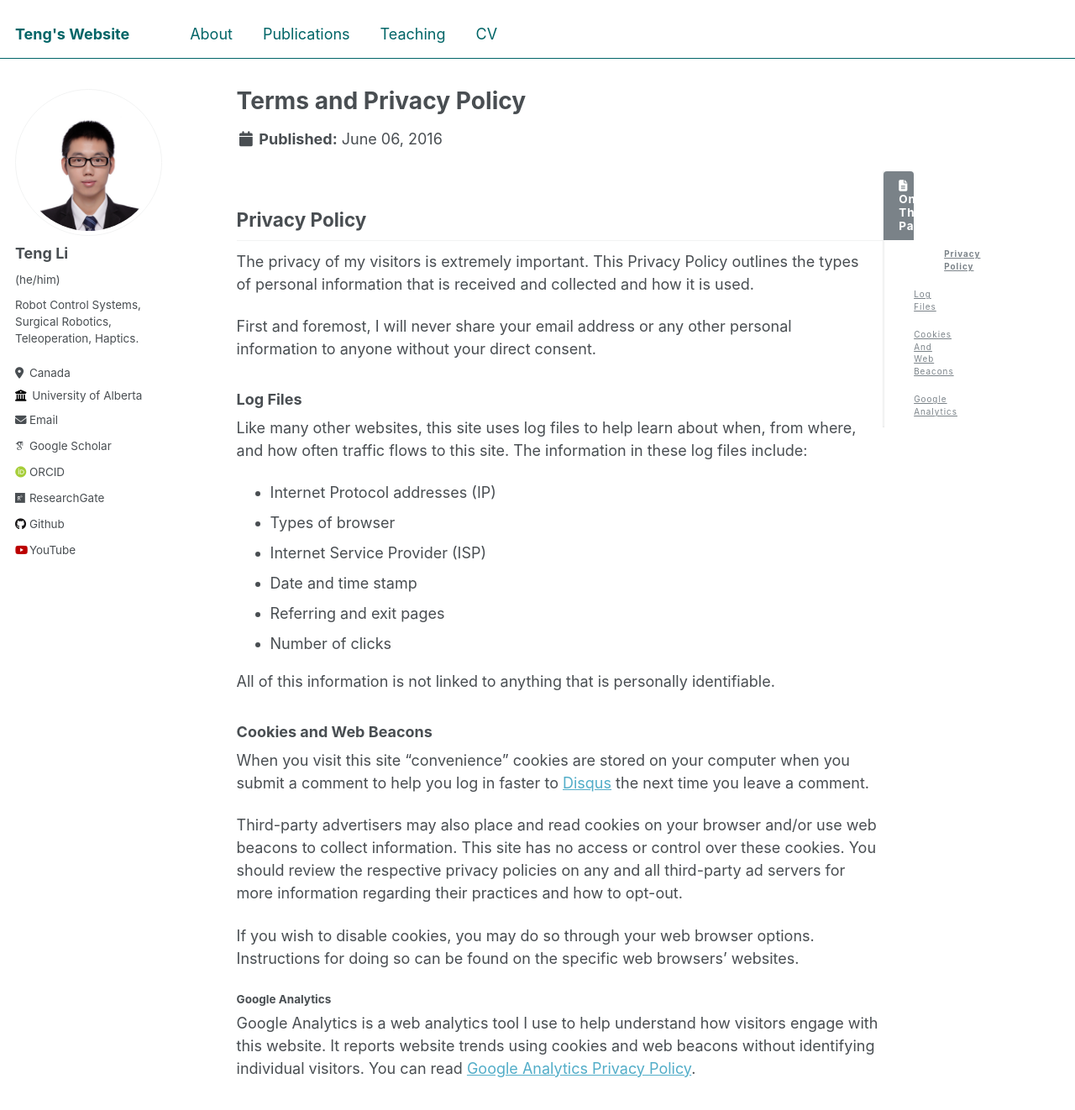
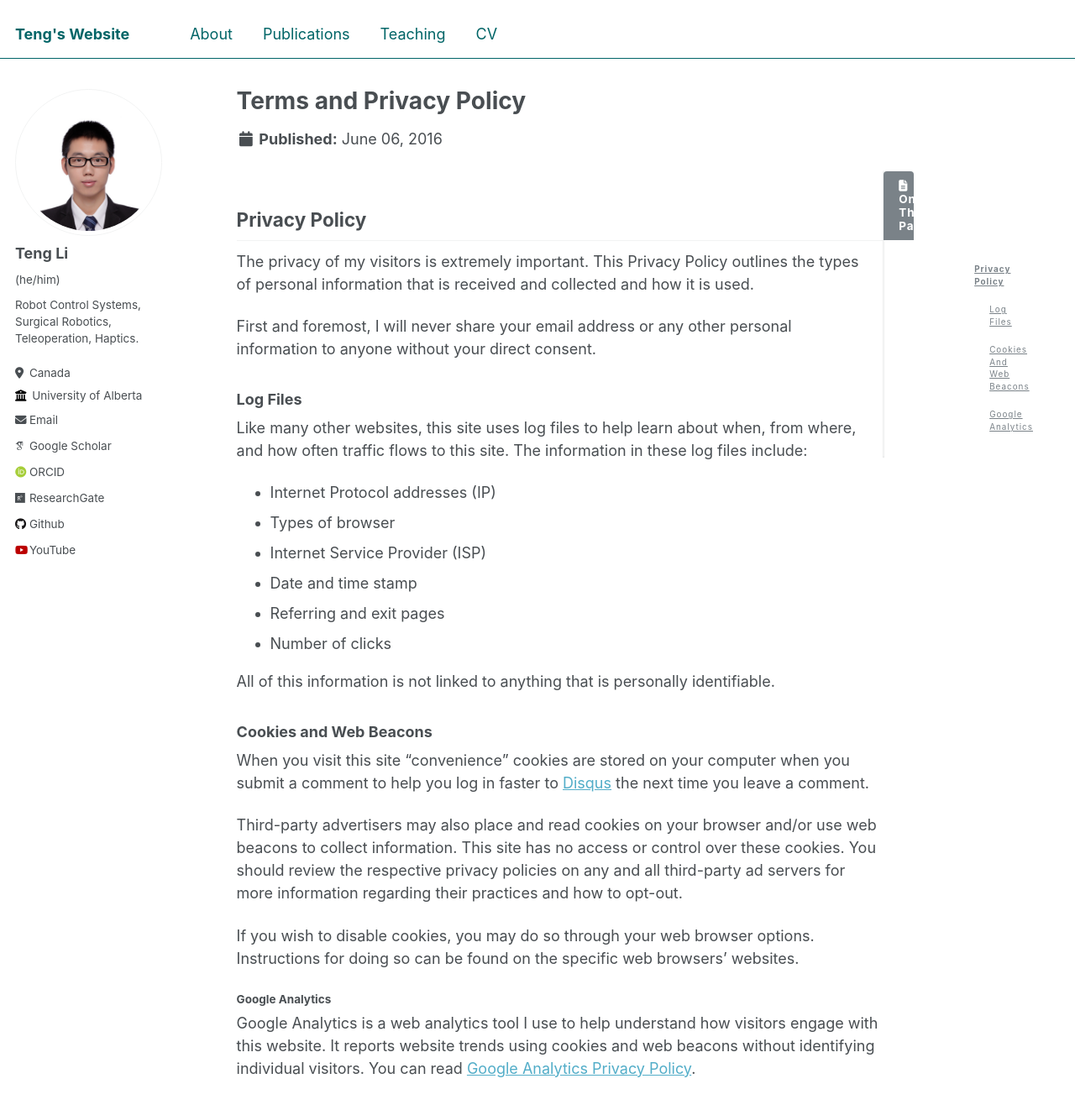
Before and after one commit to teng4/teng4.github.io, a Jekyll site: the page built from _pages/terms.md, in a window 1280 px wide and 1400 px high. Shown: the top 1322 px of the window at 84% size. Built offline with Jekyll 4.4.1, drawn with Linux system fonts in a browser that asks for light colours; some web fonts are replaced.

Commit message:
Update _navigation.scss

```diff
--- a/_sass/_navigation.scss
+++ b/_sass/_navigation.scss
@@ -394,7 +394,8 @@
 }
 
 .toc__menu {
-  margin: 0; //teng4note, original.
+  //margin: 0; //teng4note, original.
+  margin: 1rem 5rem; //teng4, modified.
   padding: 0; //teng4note, original.
   width: 100%;
   list-style: none;
@@ -402,8 +403,8 @@
 
   a {
     display: block; //original.
-    //padding: 0.5rem 1rem; //original.
-    padding: 0.5rem 4rem; //teng4, modified. teng4note: padding: height, width.
+    padding: 0.5rem 1rem; //original.
+    //padding: 0.5rem 4rem; //teng4, modified. teng4note: padding: height, width.
     color: $gray;
     font-size: $type-size-7;
     font-weight: bold;
```
